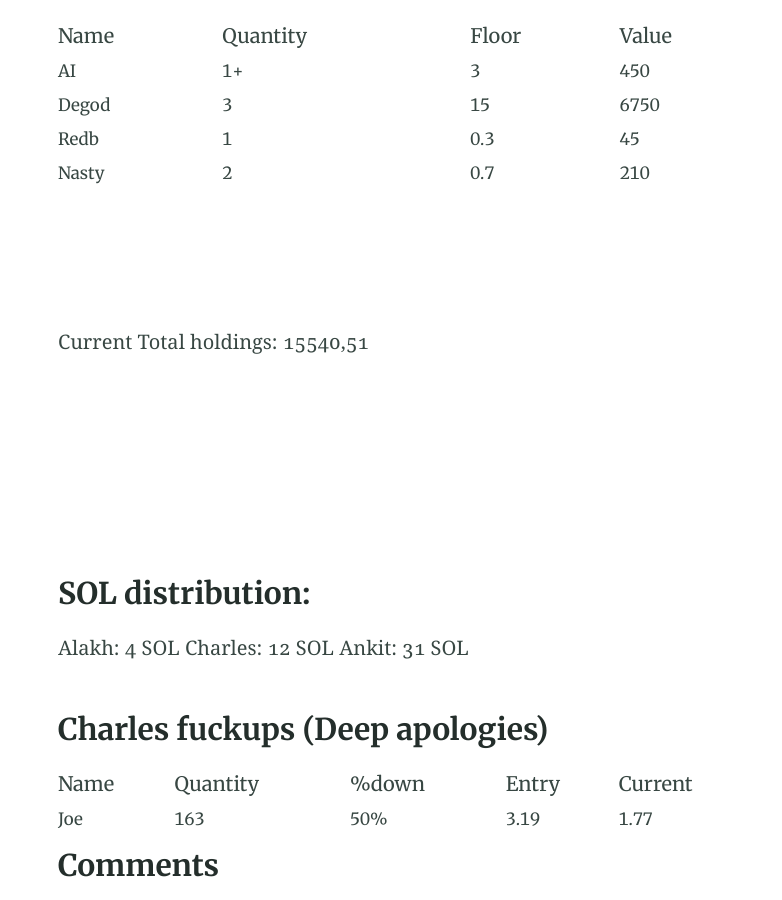
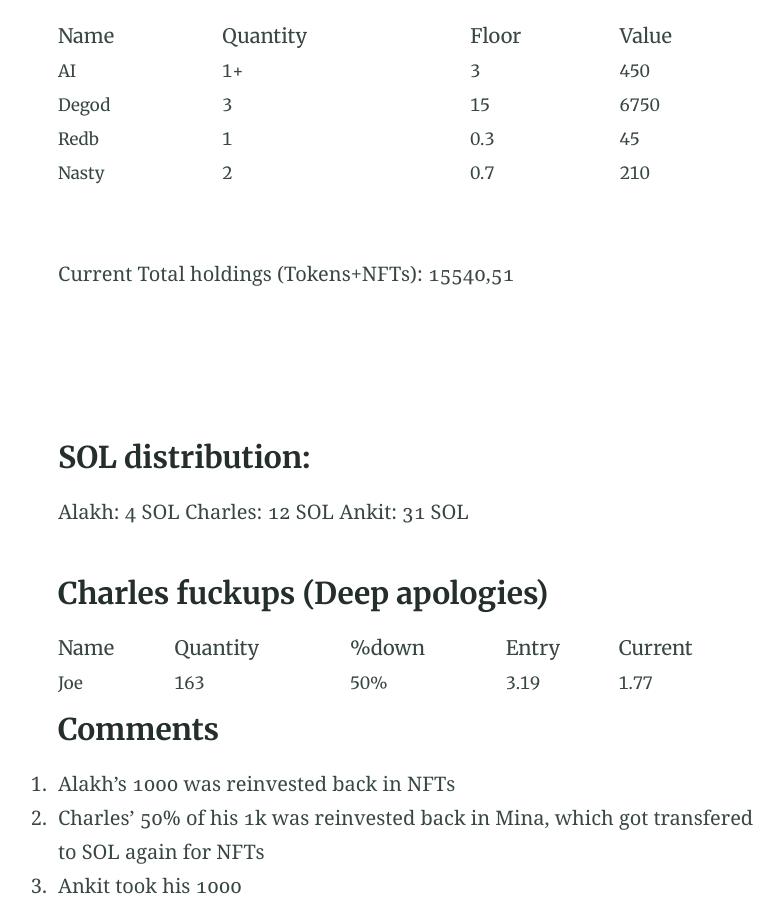
Before and after one commit to cryptophds/cryptophds.github.io, a Jekyll site: the page built from investments.md, in a window 1280 px wide and 900 px high, scrolled down 534 px. Shown: the whole window, without its empty margins (225-1007 px from the left). Built offline with Jekyll 4.4.1, drawn with Linux system fonts in a browser that asks for light colours.

Commit message:
Update investments.md

```diff
--- a/investments.md
+++ b/investments.md
@@ -25,10 +25,8 @@ title: The 100 Grand Challange
 |Nasty| 2      |0.7  |210  |
 
 <br/><br/>
-<br/><br/>
-Current Total holdings: 15540,51
+Current Total holdings (Tokens+NFTs): 15540,51
 
-<br/><br/>
 <br/><br/>
 
 
```
